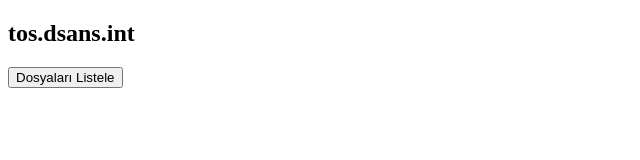
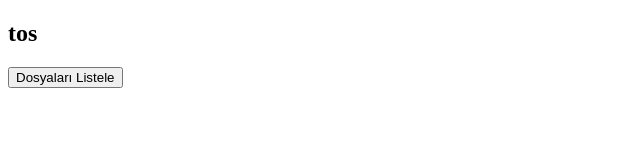
Before and after one commit to ReyyanArik/nodeJsProject, a plain HTML site: page index.html in a window 1280 px wide. Shown: the whole page, without its empty margins (0-640 px from the left). Drawn offline with nearby package versions, Linux system fonts and the light colour scheme.

Commit message:
changed header

```diff
--- a/index.html
+++ b/index.html
@@ -4,7 +4,7 @@
 
 <p id="demo"/>
 <div id="webpage"></div>
-<h2 id="header2">tos.dsans.int</h2>
+<h2 id="header2">tos</h2>
 
 <ul id="listem">
 </ul>
```
